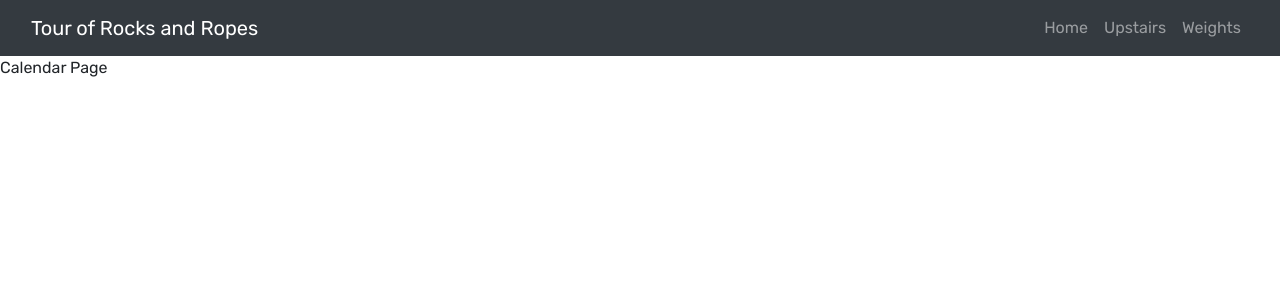
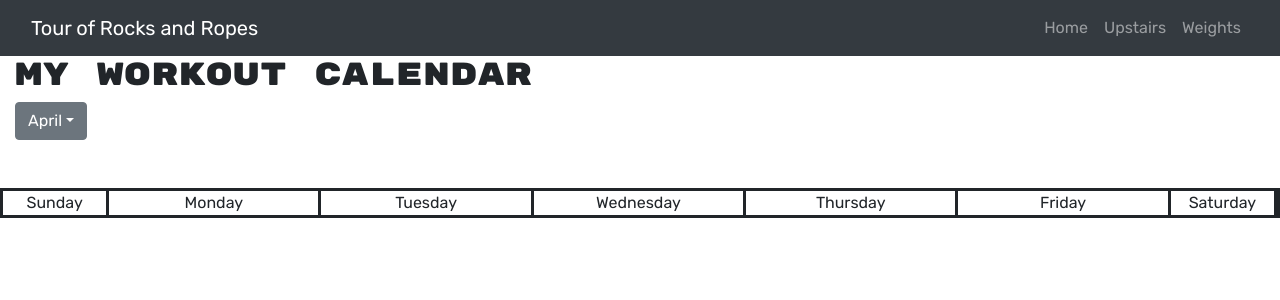
Before and after one commit to dmknapp2385/rocks-and-ropes, a React (Create React App) app in the folder client/: page /calendar in a window 1280 px wide. Shown: the top 300 px of the page. Built offline with nearby package versions, Linux system fonts and the light colour scheme.

Commit message:
calendar functions and basic layout

```diff
--- a/client/package.json
+++ b/client/package.json
@@ -8,6 +8,7 @@
     "@testing-library/jest-dom": "^4.2.4",
     "@testing-library/react": "^9.3.2",
     "@testing-library/user-event": "^7.1.2",
+    "antd": "^4.19.5",
     "bootstrap": "^4.4.1",
     "graphql": "^16.3.0",
     "jwt-decode": "^2.2.0",
--- a/client/src/App.js
+++ b/client/src/App.js
@@ -2,16 +2,16 @@ import React from 'react';
 import { BrowserRouter as Router, Switch, Route } from 'react-router-dom';
 import { ApolloProvider, ApolloClient, InMemoryCache, createHttpLink } from '@apollo/client';
 import { setContext } from '@apollo/client/link/context';
-import Signup from './pages/Signup';
-import Login from './pages/Login';
 import Homepage from './Pages/Home';
 import Upstairs from './Pages/Upstairs';
 import Weights from './Pages/Weights';
 import Navbar from './Components/Navbar';
-import Calendar from './Components/Calendar';
+import CalendarPage from './Components/Calendar';
 import FreeWeights from "./Pages/FreeWeights";
 import Rings from "./Pages/Rings";
 import Trx from "./Pages/Trx";
+import Login from './Pages/Login';
+import Signup from './Pages/Signup';
 
 const httpLink = createHttpLink({
   uri: '/graphql',
@@ -41,7 +41,7 @@ function App() {
             <Route exact path='/' component={Homepage} />
             <Route exact path='/upstairs' component={Upstairs} />
             <Route exact path='/weights' component={Weights} />
-            <Route exact path='/calendar' component={Calendar} />
+            <Route exact path='/calendar' component={CalendarPage} />
             <Route exact path='/weights/trx' component={Trx} />
             <Route exact path='/weights/rings' component={Rings} />
             <Route exact path='/weights/free' component={FreeWeights} />
--- a/client/src/Components/Calendar/index.js
+++ b/client/src/Components/Calendar/index.js
@@ -1,11 +1,102 @@
-import React from "react";
+import React, {useState} from "react";
+import {Container, Row, Col, Dropdown} from 'react-bootstrap';
 
-function Calendar (props) {
-    return(
-        <div>
-            Calendar Page
-        </div>
-    )
+
+function CalendarPage() {
+    //constants to get current month on page load
+    const montharray= ["January","February","March","April","May","June","July","August","September","October","November","December"];
+    const today = new Date();
+    let currentMonth = montharray[today.getMonth()];
+
+    //component reload for dropdown button
+    const [month, setMonth] = useState(currentMonth)
+    const year = '2022'
+    // variables for first day of the current calendar month
+    const firstOfMonth = new Date(`${month} 1, ${year}`);
+    const day = firstOfMonth.getDay();
+    const lastOfMonth = new Date(2022, firstOfMonth.getMonth(), 0)
+    let prevDay =lastOfMonth.getDate();
+
+    //returns last day of current month
+    function getLastDAyOfMonth () {
+        return new Date(2022, (firstOfMonth.getMonth() + 1), 0).getDate();
+    }
+
+    //gets the array of dates for the first row in the calendar based on the month selected and the year
+    function getFirstcolArray() {
+        let firstColArray = [1];
+        for(let i=0; i<day; i++) {
+            firstColArray.unshift(prevDay-i)
+        }
+        for(let i=1; i <= (6-day); i++){
+            firstColArray.push(1+i)
+        }
+        return firstColArray;
+    }
+
+
+    //function to create array for the row 2 through 5
+
+    function getRowDAtes() {
+        let sunday = 7- day;
+        //constant to add to start of next month
+        let k = 1;
+        let rowsArays = []
+        for (let i = 0; i <5; i++) {
+            const lastDay = getLastDAyOfMonth();
+            let rowArray = []
+            for (let j=1; j<=7; j++) {
+                if(sunday + j > lastDay) {
+                    rowArray.push(k)
+                    k += 1;
+
+                } else{
+                    rowArray.push(sunday + j);
+                }
+            }
+            rowsArays.push(rowArray);
+            sunday += 7;
+        }
+        //instead set rowsArrays in useState function react
+        return rowsArays;
+    };
+
+  return (
+    <Container fluid className="mx-auto">
+        <h2>My WorkOut Calendar</h2>
+        <Dropdown>
+            <Dropdown.Toggle variant="secondary" id="dropdown-basic">
+                {month}
+            </Dropdown.Toggle>
+
+            <Dropdown.Menu>
+                <Dropdown.Item onClick={()=>setMonth('January')}>January</Dropdown.Item>
+                <Dropdown.Item onClick={()=>setMonth('February')}>February</Dropdown.Item>
+                <Dropdown.Item onClick={()=>setMonth('March')}>March</Dropdown.Item>
+                <Dropdown.Item onClick={()=>setMonth('April')}>April</Dropdown.Item>
+                <Dropdown.Item onClick={()=>setMonth('May')}>May</Dropdown.Item>
+                <Dropdown.Item onClick={()=>setMonth('June')}>June</Dropdown.Item>
+                <Dropdown.Item onClick={()=>setMonth('July')}>July</Dropdown.Item>
+                <Dropdown.Item onClick={()=>setMonth('August')}>August</Dropdown.Item>
+                <Dropdown.Item onClick={()=>setMonth('September')}>September</Dropdown.Item>
+                <Dropdown.Item onClick={()=>setMonth('October')}>October</Dropdown.Item>
+                <Dropdown.Item onClick={()=>setMonth('November')}>November</Dropdown.Item>
+                <Dropdown.Item onClick={()=>setMonth('December')}>December</Dropdown.Item>
+            </Dropdown.Menu>
+            </Dropdown>
+        <Row className="mt-5 text-center" style={{borderStyle: 'solid'}}>
+            <Col style={{borderRight: 'solid'}} sm={1}>Sunday</Col>
+            <Col style={{borderRight: 'solid'}} sm={2}>Monday</Col>
+            <Col style={{borderRight: 'solid'}} sm={2}>Tuesday</Col>
+            <Col style={{borderRight: 'solid'}} sm={2}>Wednesday</Col>
+            <Col style={{borderRight: 'solid'}} sm={2}>Thursday</Col>
+            <Col style={{borderRight: 'solid'}} sm={2}>Friday</Col>
+            <Col style={{borderRight: 'solid'}} sm={1}>Saturday</Col>
+        </Row>
+
+    </Container>
+  )
 }
 
-export default Calendar;
+
+export default CalendarPage;
--- a/client/src/Components/Navbar/index.js
+++ b/client/src/Components/Navbar/index.js
@@ -1,6 +1,5 @@
 import React from "react";
 import { Container, Nav, Navbar as RNavbar } from 'react-bootstrap';
-
 // import Auth from '../../utils/auth';
 
 function Navbar(props) {
--- a/client/src/Pages/Trx.js
+++ b/client/src/Pages/Trx.js
@@ -1,10 +1,11 @@
 import React from "react";
+import { Container } from 'react-bootstrap';
 
 function Trx() {
     return(
-        <div>
-            Trx page
-        </div>
+        <Container fluid>
+
+        </Container>
     )
 }
 
--- a/client/src/pages/Login.js
+++ b/client/src/pages/Login.js
@@ -22,17 +22,17 @@ const Login = () => {
     const handleFormSubmit = async event => {
         event.preventDefault();
 
-        try {
-            // const { data } = await login({
-            //     variables: { email: email, password: password }
-            // });
+        // try {
+        //     const { data } = await login({
+        //         variables: { email: email, password: password }
+        //     });
 
-            //Auth.login(data.login.token);
-            setEmail("");
-            setPassword("");
-        } catch (e) {
-            console.error(e);
-        }
+        //     Auth.login(data.login.token);
+        //     setEmail("");
+        //     setPassword("");
+        // } catch (e) {
+        //     console.error(e);
+        // }
     }
 
     return (
@@ -58,7 +58,7 @@ const Login = () => {
                     Submit
                 </button>
             </form>
-            {/*error && <div>Login failed</div>*/}
+            {/* {error && <div>Login failed</div>} */}
         </div>
     );
 }
```
Also changed, not shown: client/src/Components/LoginForm.js (deleted), client/src/Components/SignUp.js (deleted), client/src/index.css (line endings or trailing spaces), 1 other file (tests, documents, lock files or other folders).
